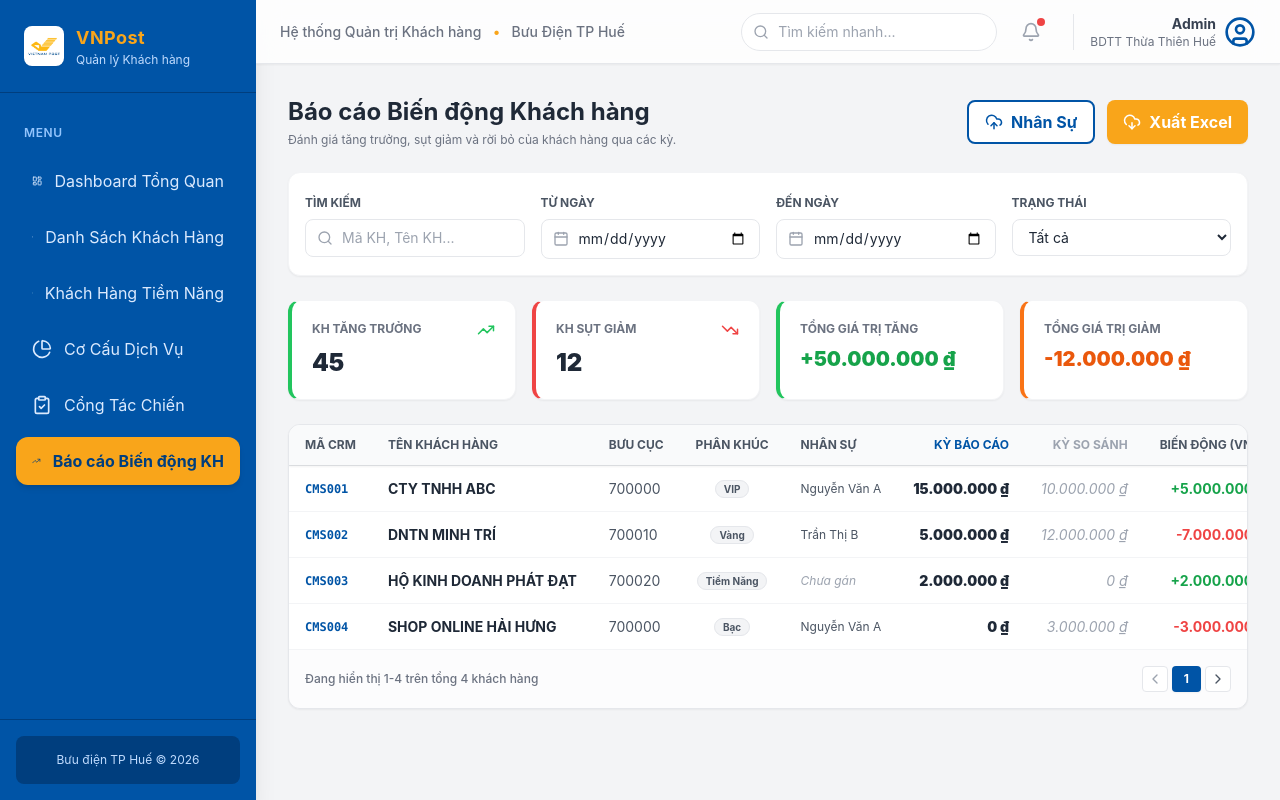
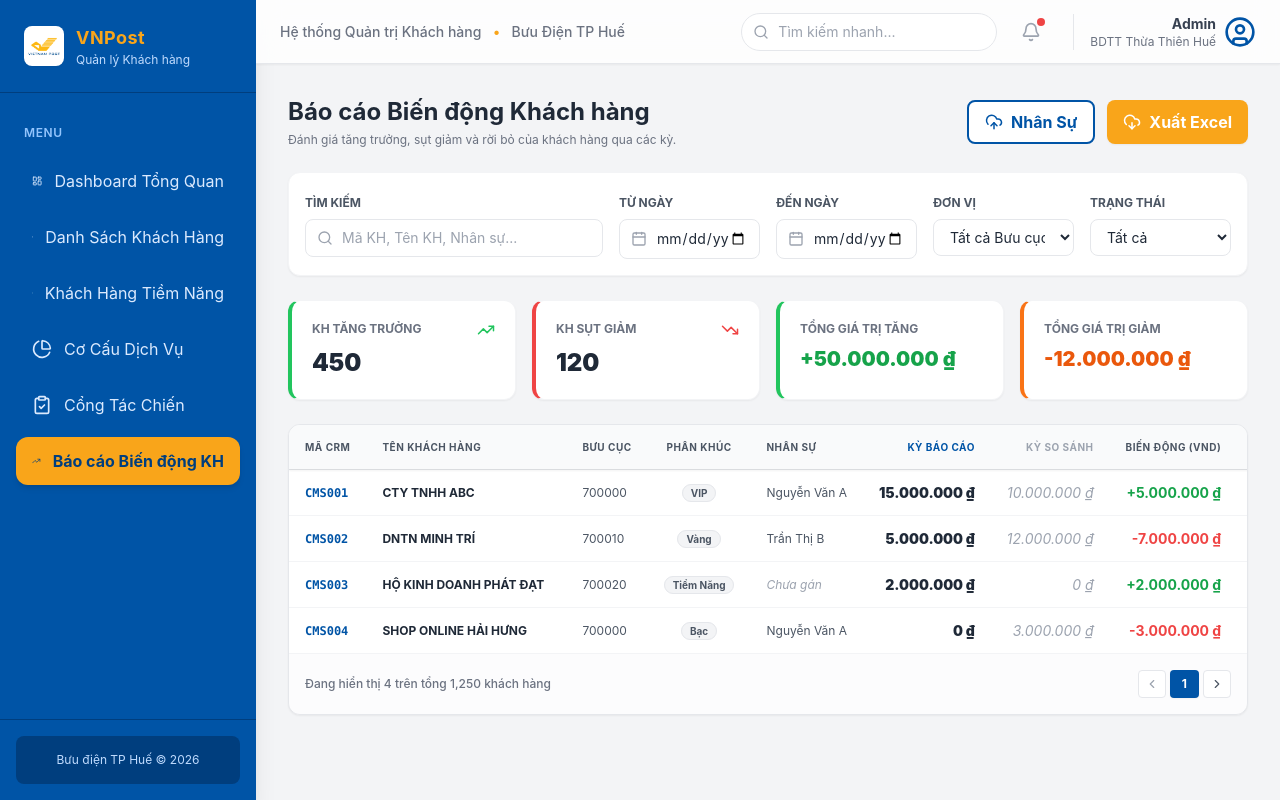
Before and after one commit to tntTan2292/KHHH-V1, a React (Vite) app: page /customer-movement in a window 1280 px wide. Built offline with nearby package versions, Linux system fonts and the light colour scheme.

Commit message:
feat(customer-movement): refine data-ready UI structure

```diff
--- a/src/pages/CustomerMovement.jsx
+++ b/src/pages/CustomerMovement.jsx
@@ -1,12 +1,15 @@
 import { useState } from 'react';
-import { Search, Calendar, UploadCloud, DownloadCloud, TrendingUp, TrendingDown, Info, ChevronLeft, ChevronRight } from 'lucide-react';
+import { Search, Calendar, UploadCloud, DownloadCloud, TrendingUp, TrendingDown, Info, ChevronLeft, ChevronRight, Loader2, FileX } from 'lucide-react';
 
 const mockData = {
+  total: 1250,
+  page: 1,
+  limit: 50,
   summary: {
     total_gain: 50000000,
     total_loss: 12000000,
-    count_gainers: 45,
-    count_losers: 12
+    count_gainers: 450,
+    count_losers: 120
   },
   items: [
     {
@@ -61,7 +64,23 @@ const mockData = {
 };
 
 export default function CustomerMovement() {
-  const [filters, setFilters] = useState({ search: '', start_date: '', end_date: '', don_vi: '', rfm_segment: '', nhan_su: '', movement_status: '' });
+  const [filters, setFilters] = useState({
+    search: '',
+    start_date: '',
+    end_date: '',
+    don_vi: '',
+    rfm_segment: '',
+    nhan_su: '',
+    movement_status: ''
+  });
+  const [page, setPage] = useState(1);
+  const [loading, setLoading] = useState(false); // Sẵn sàng cho API
+
+  const handleFilterChange = (e) => {
+    const { name, value } = e.target;
+    setFilters(prev => ({ ...prev, [name]: value }));
+    setPage(1);
+  };
 
   const formatCurrency = (val) => new Intl.NumberFormat('vi-VN', { style: 'currency', currency: 'VND' }).format(val);
 
@@ -74,11 +93,11 @@ export default function CustomerMovement() {
           <p className="text-xs text-gray-500 mt-1">Đánh giá tăng trưởng, sụt giảm và rời bỏ của khách hàng qua các kỳ.</p>
         </div>
         <div className="flex gap-3">
-          <button className="btn-outline bg-white h-11 border-vnpost-blue text-vnpost-blue hover:bg-blue-50 transition-colors">
+          <button className="btn-outline bg-white h-11 border-vnpost-blue text-vnpost-blue hover:bg-blue-50 transition-colors" disabled={loading}>
             <UploadCloud size={18} />
             <span className="font-bold">Nhân Sự</span>
           </button>
-          <button className="btn-primary h-11 bg-vnpost-orange text-white hover:bg-orange-600 font-bold transition-colors">
+          <button className="btn-primary h-11 bg-vnpost-orange text-white hover:bg-orange-600 font-bold transition-colors" disabled={loading}>
             <DownloadCloud size={18} />
             <span>Xuất Excel</span>
           </button>
@@ -87,31 +106,57 @@ export default function CustomerMovement() {
 
       {/* Filter Area */}
       <div className="card p-4 bg-white shadow-sm border border-gray-100 rounded-xl">
-        <div className="grid grid-cols-1 md:grid-cols-2 lg:grid-cols-4 gap-4">
-          <div className="space-y-1.5">
+        <div className="grid grid-cols-1 md:grid-cols-3 lg:grid-cols-6 gap-4">
+          <div className="space-y-1.5 lg:col-span-2">
             <label className="text-xs font-bold text-gray-600 uppercase">Tìm kiếm</label>
             <div className="relative">
               <Search className="absolute left-3 top-1/2 -translate-y-1/2 text-gray-400" size={16} />
-              <input type="text" placeholder="Mã KH, Tên KH..." className="w-full pl-9 pr-3 py-2 rounded-lg border border-gray-200 focus:border-vnpost-blue outline-none text-sm" />
+              <input
+                type="text"
+                name="search"
+                value={filters.search}
+                onChange={handleFilterChange}
+                placeholder="Mã KH, Tên KH, Nhân sự..."
+                className="w-full pl-9 pr-3 py-2 rounded-lg border border-gray-200 focus:border-vnpost-blue outline-none text-sm"
+              />
             </div>
           </div>
           <div className="space-y-1.5">
             <label className="text-xs font-bold text-gray-600 uppercase">Từ ngày</label>
             <div className="relative">
               <Calendar className="absolute left-3 top-1/2 -translate-y-1/2 text-gray-400" size={16} />
-              <input type="date" className="w-full pl-9 pr-3 py-2 rounded-lg border border-gray-200 focus:border-vnpost-blue outline-none text-sm" />
+              <input
+                type="date"
+                name="start_date"
+                value={filters.start_date}
+                onChange={handleFilterChange}
+                className="w-full pl-9 pr-3 py-2 rounded-lg border border-gray-200 focus:border-vnpost-blue outline-none text-sm"
+              />
             </div>
           </div>
           <div className="space-y-1.5">
             <label className="text-xs font-bold text-gray-600 uppercase">Đến ngày</label>
             <div className="relative">
               <Calendar className="absolute left-3 top-1/2 -translate-y-1/2 text-gray-400" size={16} />
-              <input type="date" className="w-full pl-9 pr-3 py-2 rounded-lg border border-gray-200 focus:border-vnpost-blue outline-none text-sm" />
+              <input
+                type="date"
+                name="end_date"
+                value={filters.end_date}
+                onChange={handleFilterChange}
+                className="w-full pl-9 pr-3 py-2 rounded-lg border border-gray-200 focus:border-vnpost-blue outline-none text-sm"
+              />
             </div>
           </div>
           <div className="space-y-1.5">
+            <label className="text-xs font-bold text-gray-600 uppercase">Đơn vị</label>
+            <select name="don_vi" value={filters.don_vi} onChange={handleFilterChange} className="w-full px-3 py-2 rounded-lg border border-gray-200 focus:border-vnpost-blue outline-none text-sm bg-white">
+              <option value="">Tất cả Bưu cục</option>
+              <option value="700000">700000 - Bưu điện TT Huế</option>
+            </select>
+          </div>
+          <div className="space-y-1.5">
             <label className="text-xs font-bold text-gray-600 uppercase">Trạng thái</label>
-            <select className="w-full px-3 py-2 rounded-lg border border-gray-200 focus:border-vnpost-blue outline-none text-sm bg-white">
+            <select name="movement_status" value={filters.movement_status} onChange={handleFilterChange} className="w-full px-3 py-2 rounded-lg border border-gray-200 focus:border-vnpost-blue outline-none text-sm bg-white">
               <option value="">Tất cả</option>
               <option value="INCREASE">Tăng trưởng</option>
               <option value="DECREASE">Sụt giảm</option>
@@ -123,20 +168,20 @@ export default function CustomerMovement() {
       </div>
 
       {/* KPI Cards */}
-      <div className="grid grid-cols-1 md:grid-cols-2 lg:grid-cols-4 gap-4">
+      <div className={`grid grid-cols-1 md:grid-cols-2 lg:grid-cols-4 gap-4 transition-opacity duration-300 ${loading ? 'opacity-50' : 'opacity-100'}`}>
         <div className="card p-5 border-l-4 border-l-green-500 bg-white shadow-sm">
           <div className="flex justify-between items-start mb-2">
             <p className="text-gray-500 text-xs font-bold uppercase">KH Tăng Trưởng</p>
             <TrendingUp size={18} className="text-green-500" />
           </div>
-          <h3 className="text-2xl font-black text-gray-800">{mockData.summary.count_gainers}</h3>
+          <h3 className="text-2xl font-black text-gray-800">{mockData.summary.count_gainers.toLocaleString()}</h3>
         </div>
         <div className="card p-5 border-l-4 border-l-red-500 bg-white shadow-sm">
           <div className="flex justify-between items-start mb-2">
             <p className="text-gray-500 text-xs font-bold uppercase">KH Sụt Giảm</p>
             <TrendingDown size={18} className="text-red-500" />
           </div>
-          <h3 className="text-2xl font-black text-gray-800">{mockData.summary.count_losers}</h3>
+          <h3 className="text-2xl font-black text-gray-800">{mockData.summary.count_losers.toLocaleString()}</h3>
         </div>
         <div className="card p-5 border-l-4 border-l-green-500 bg-white shadow-sm">
           <div className="flex justify-between items-start mb-2">
@@ -152,11 +197,26 @@ export default function CustomerMovement() {
         </div>
       </div>
 
-      {/* Data Table */}
-      <div className="card !p-0 overflow-hidden bg-white shadow-sm border border-gray-200">
+      {/* Data Table Area */}
+      <div className="card !p-0 overflow-hidden bg-white shadow-sm border border-gray-200 relative">
+
+        {loading && (
+          <div className="absolute inset-0 bg-white/60 backdrop-blur-sm z-20 flex flex-col items-center justify-center">
+            <Loader2 className="animate-spin text-vnpost-blue mb-2" size={32} />
+            <p className="text-sm font-bold text-gray-600">Đang tải số liệu...</p>
+          </div>
+        )}
+
+        {mockData.items.length === 0 && !loading ? (
+          <div className="flex flex-col items-center justify-center p-12 text-center">
+            <FileX size={48} className="text-gray-300 mb-4" />
+            <h3 className="text-lg font-bold text-gray-700">Không tìm thấy dữ liệu</h3>
+            <p className="text-sm text-gray-500 mt-1">Vui lòng điều chỉnh lại bộ lọc tìm kiếm.</p>
+          </div>
+        ) : (
           <div className="overflow-x-auto custom-scrollbar">
             <table className="w-full text-sm text-left whitespace-nowrap">
-            <thead className="bg-gray-50 text-gray-600 text-xs uppercase font-bold sticky top-0 border-b border-gray-200 shadow-sm z-10">
+              <thead className="bg-gray-50 text-gray-600 text-[10px] tracking-wider uppercase font-black sticky top-0 border-b border-gray-200 shadow-sm z-10">
                 <tr>
                   <th className="px-4 py-3">Mã CRM</th>
                   <th className="px-4 py-3 min-w-[200px]">Tên Khách Hàng</th>
@@ -173,8 +233,8 @@ export default function CustomerMovement() {
                 {mockData.items.map((c, idx) => (
                   <tr key={idx} className="hover:bg-blue-50/30 transition-colors">
                     <td className="px-4 py-3 font-mono text-vnpost-blue text-xs font-bold">{c.ma_crm_cms}</td>
-                  <td className="px-4 py-3 font-bold text-gray-800">{c.ten_kh}</td>
-                  <td className="px-4 py-3 text-gray-600">{c.ma_bc_phu_trach}</td>
+                    <td className="px-4 py-3 font-bold text-gray-800 uppercase text-xs">{c.ten_kh}</td>
+                    <td className="px-4 py-3 text-gray-600 text-xs">{c.ma_bc_phu_trach}</td>
                     <td className="px-4 py-3 text-center">
                       <span className="px-2 py-0.5 rounded-full text-[10px] font-bold bg-gray-100 text-gray-600 border border-gray-200">{c.rfm_segment}</span>
                     </td>
@@ -190,8 +250,8 @@ export default function CustomerMovement() {
                       ) : c.movement_status === 'CHURN' ? (
                         <span className="px-2 py-0.5 bg-red-100 text-red-700 font-bold text-[10px] rounded border border-red-200">-100% (Rời bỏ)</span>
                       ) : (
-                      <span className={`px-2 py-0.5 font-bold text-[10px] rounded border ${c.diff_percent > 0 ? 'bg-green-50 text-green-700 border-green-200' : 'bg-red-50 text-red-600 border-red-200'}`}>
-                        {c.diff_percent > 0 ? '↑' : '↓'} {Math.abs(c.diff_percent)}%
+                        <span className={`px-2 py-0.5 font-bold text-[10px] rounded border ${c.diff_percent >= 0 ? 'bg-green-50 text-green-700 border-green-200' : 'bg-red-50 text-red-600 border-red-200'}`}>
+                          {c.diff_percent > 0 ? '↑' : c.diff_percent < 0 ? '↓' : ''} {Math.abs(c.diff_percent).toFixed(1)}%
                         </span>
                       )}
                     </td>
@@ -200,15 +260,19 @@ export default function CustomerMovement() {
               </tbody>
             </table>
           </div>
+        )}
+
         {/* Pagination Skeleton */}
-        <div className="p-4 border-t border-gray-100 flex items-center justify-between bg-gray-50/50">
-          <p className="text-xs text-gray-500 font-medium">Đang hiển thị 1-4 trên tổng 4 khách hàng</p>
+        {mockData.items.length > 0 && (
+          <div className="p-4 border-t border-gray-100 flex flex-col sm:flex-row items-center justify-between gap-4 bg-gray-50/50">
+            <p className="text-xs text-gray-500 font-medium">Đang hiển thị {mockData.items.length} trên tổng {mockData.total.toLocaleString()} khách hàng</p>
             <div className="flex gap-1">
-            <button className="p-1 rounded bg-white border border-gray-200 text-gray-400 disabled:opacity-50"><ChevronLeft size={16} /></button>
-            <button className="px-3 py-1 rounded bg-vnpost-blue text-white text-xs font-bold shadow-sm">1</button>
-            <button className="p-1 rounded bg-white border border-gray-200 text-gray-600"><ChevronRight size={16} /></button>
+              <button className="p-1.5 rounded bg-white border border-gray-200 text-gray-400 disabled:opacity-50"><ChevronLeft size={14} /></button>
+              <button className="px-3 py-1.5 rounded bg-vnpost-blue text-white text-xs font-bold shadow-sm">1</button>
+              <button className="p-1.5 rounded bg-white border border-gray-200 text-gray-600 hover:bg-gray-100"><ChevronRight size={14} /></button>
             </div>
           </div>
+        )}
       </div>
     </div>
   );
```
Lines whose indentation alone changed are shown as unchanged.
